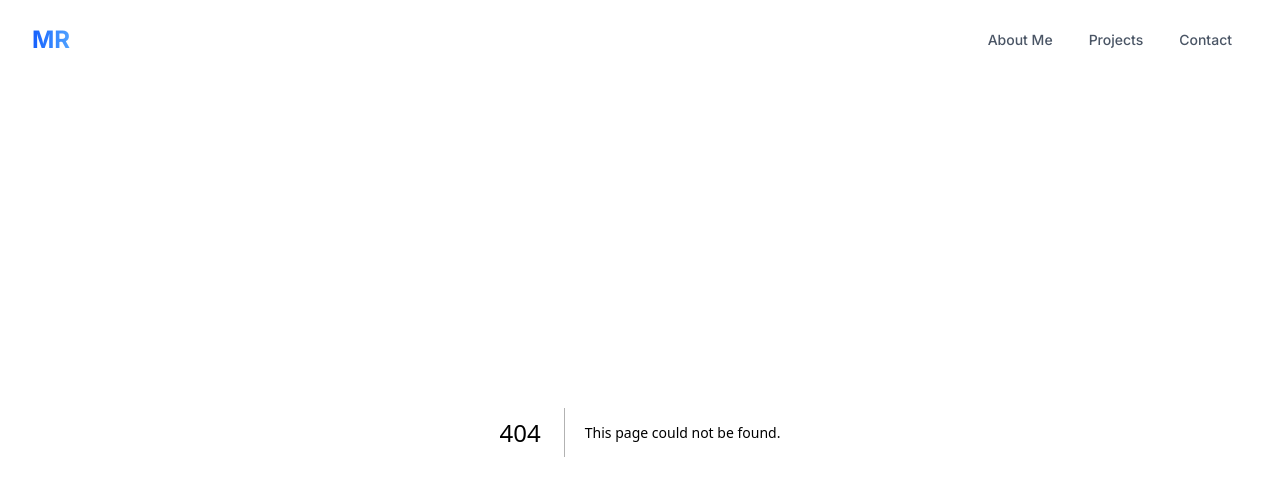
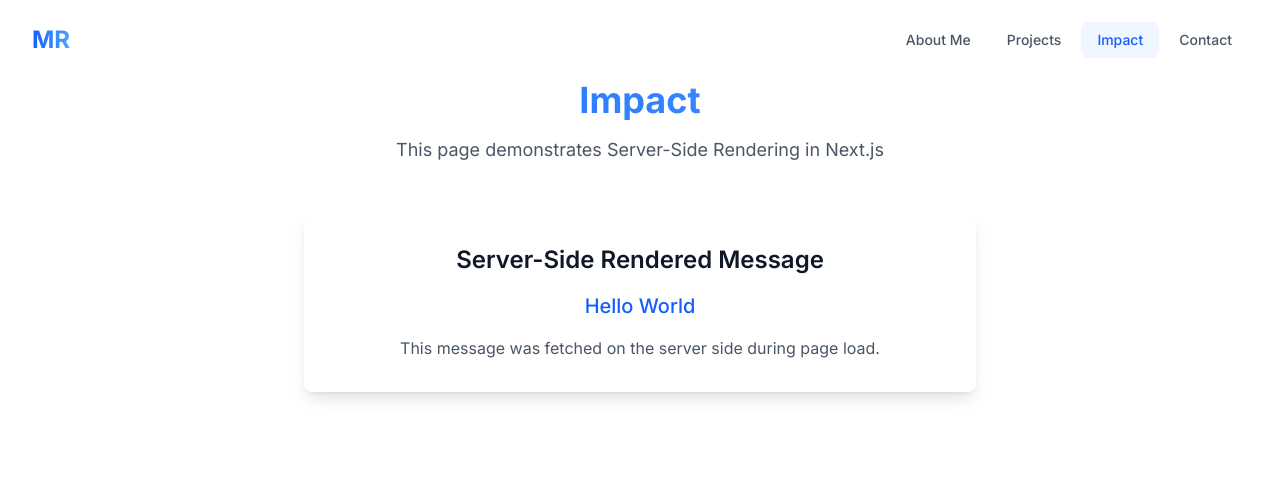
Before and after one commit to michael-russo-eng/portfolio, a Next.js app in the folder client/: page /impact in a window 1280 px wide. Before the commit this address had no page. Shown: the top 496 px of the page. Built offline with nearby package versions, Linux system fonts and the light colour scheme; no server answers.

Commit message:
example ssr

```diff
--- /dev/null
+++ b/client/src/app/api/impact/route.ts
@@ -0,0 +1,8 @@
+import { NextResponse } from 'next/server';
+
+export async function GET() {
+  // Simulate a database query or external API call
+  const message = "Hello World";
+
+  return NextResponse.json({ message });
+}
--- /dev/null
+++ b/client/src/app/impact/ImpactClient.tsx
@@ -0,0 +1,43 @@
+'use client';
+
+import { motion } from 'framer-motion';
+
+interface ImpactClientProps {
+  message: string;
+}
+
+export default function ImpactClient({ message }: ImpactClientProps) {
+  return (
+    <motion.div
+      initial={{ opacity: 0, y: 20 }}
+      animate={{ opacity: 1, y: 0 }}
+      transition={{ duration: 0.5 }}
+      className="min-h-[calc(100vh-5rem)] py-12"
+    >
+      <div className="max-w-7xl mx-auto px-4 sm:px-6 lg:px-8">
+        <div className="text-center mb-12">
+          <h1 className="text-4xl font-bold bg-gradient-to-r from-blue-600 to-blue-400 bg-clip-text text-transparent mb-4">
+            Impact
+          </h1>
+          <p className="text-gray-600 text-lg max-w-2xl mx-auto">
+            This page demonstrates Server-Side Rendering in Next.js
+          </p>
+        </div>
+
+        <div className="bg-white rounded-lg shadow-lg p-8 max-w-2xl mx-auto">
+          <div className="text-center">
+            <h2 className="text-2xl font-semibold text-gray-900 mb-4">
+              Server-Side Rendered Message
+            </h2>
+            <p className="text-xl text-blue-600 font-medium">
+              {message}
+            </p>
+            <p className="mt-4 text-gray-600">
+              This message was fetched on the server side during page load.
+            </p>
+          </div>
+        </div>
+      </div>
+    </motion.div>
+  );
+}
--- /dev/null
+++ b/client/src/app/impact/page.tsx
@@ -0,0 +1,20 @@
+import ImpactClient from './ImpactClient';
+
+// This is a Server Component by default (no 'use client' directive)
+async function getImpactMessage() {
+  // This fetch will be executed on the server
+  const res = await fetch(`${process.env.NEXT_PUBLIC_BASE_URL || 'http://localhost:3000'}/api/impact`, {
+    cache: 'no-store' // This ensures we get fresh data on each request
+  });
+
+  if (!res.ok) {
+    throw new Error('Failed to fetch impact message');
+  }
+
+  return res.json();
+}
+
+export default async function Impact() {
+  const { message } = await getImpactMessage();
+  return <ImpactClient message={message} />;
+}
--- a/client/src/components/Navigation.tsx
+++ b/client/src/components/Navigation.tsx
@@ -20,6 +20,7 @@ const Navigation = () => {
   const navItems = [
     { path: '/', label: 'About Me' },
     { path: '/projects', label: 'Projects' },
+    { path: '/impact', label: 'Impact' },
     { path: '/contact', label: 'Contact' },
   ];
 
```
